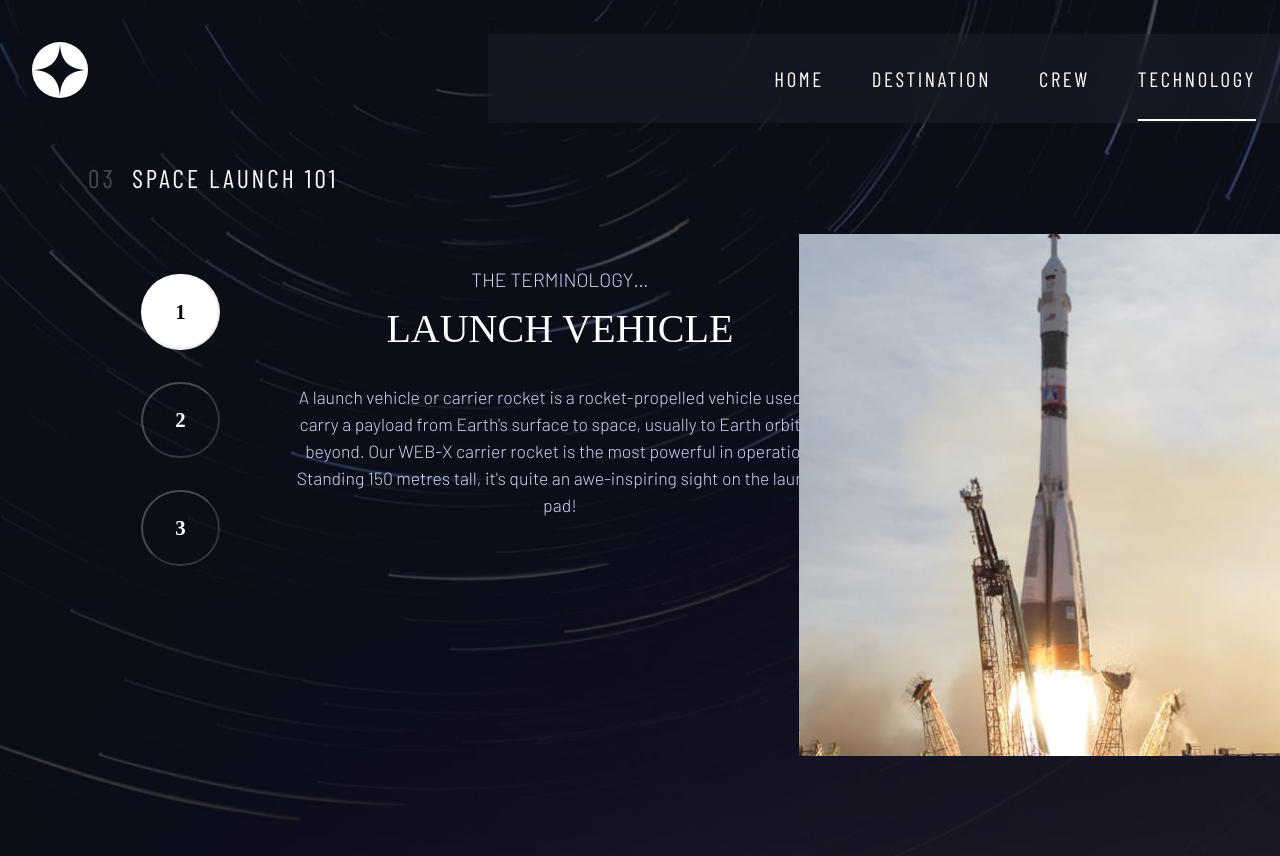
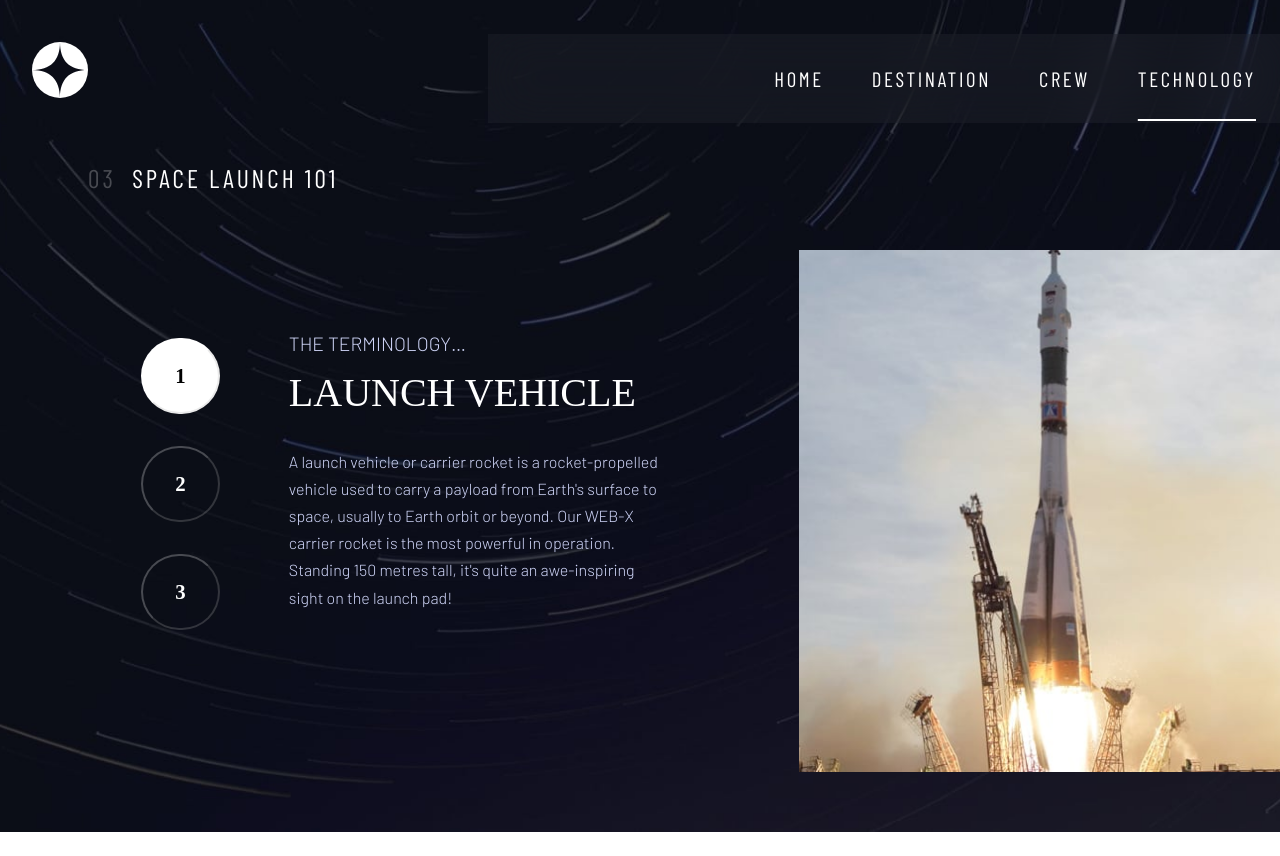
Before and after one commit to Makita7/space-tourism-site, a Vue app: page /technology/launch in a window 1280 px wide. Shown: the top 856 px of the page. After the commit the page ends 832 px from the top, so only its background shows below. Built offline with nearby package versions, Linux system fonts and the light colour scheme; a web font is replaced by a local one.

Commit message:
responsive laptop finished

```diff
--- a/src/pages/tech/TechCard.vue
+++ b/src/pages/tech/TechCard.vue
@@ -89,6 +89,7 @@
         }
         .OnlyLaptop{
             content-visibility: visible;
+            margin-top: -1.5rem;
         }
         .TextWrapper{
             margin-left: 0%;
@@ -102,5 +103,21 @@
         .DividerThree{
             width: 30;
         }
+        .description{
+            font-size: 1rem;
+            margin-top: 2rem;
+            text-align: left;
+            width: 70%;
+        }
+        .title{
+            text-align: left;
+        }
+        .term{
+            text-align: left;
+        }
+        .card{
+            margin-bottom: 1.5rem;
+            margin-top: 5rem;
+        }
     }
 </style>
```
